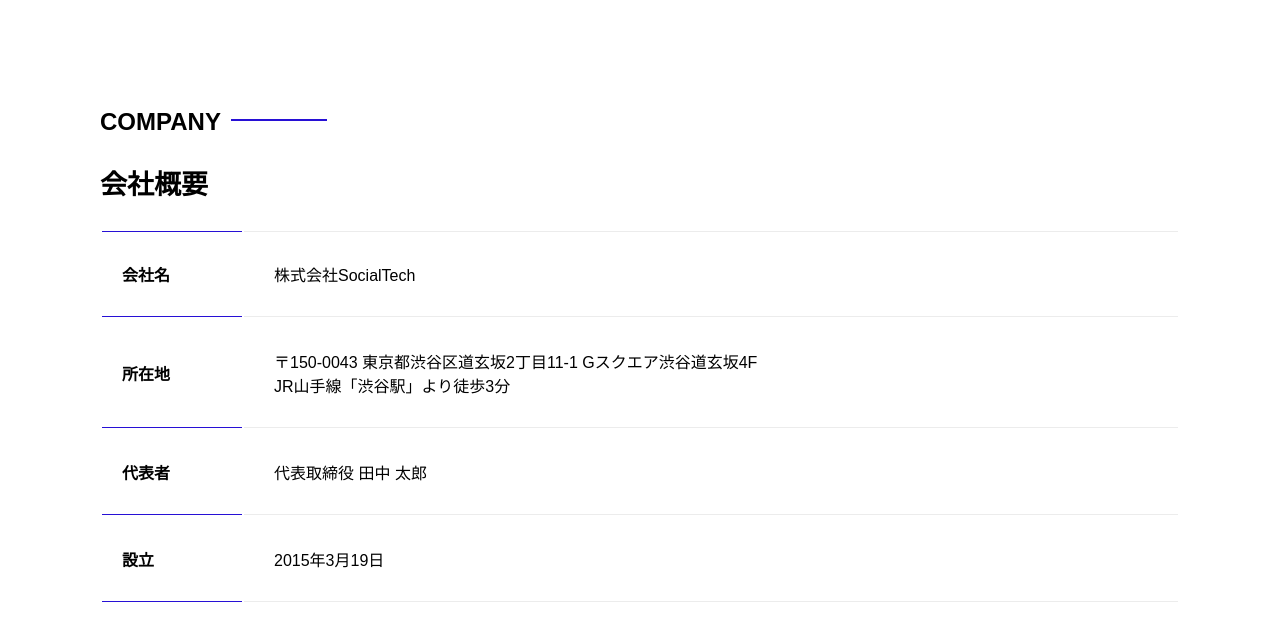
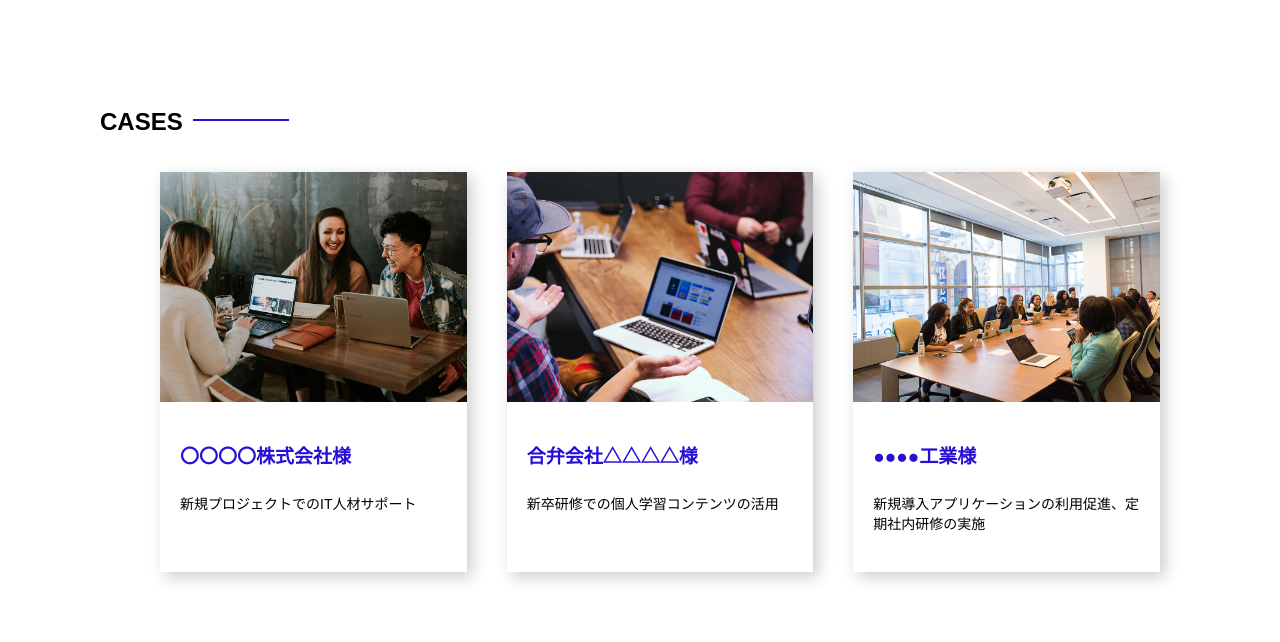
Before and after one commit to jts0816/html-css-advanced-kadai, a plain HTML site: page kadai_012/index.html in a window 1280 px wide. Shown: the part 5019-5661 px from the top of the page. Drawn offline with Linux system fonts and the light colour scheme; grey boxes are pictures that could not be loaded.

Commit message:
課題012をコミット

```diff
--- a/kadai_012/index.html
+++ b/kadai_012/index.html
@@ -297,7 +297,32 @@
           </div>
         </section>
         <!-- CASES -->
-
+        <section id="cases">
+          <h2 class="index-h2">CASES</h2>
+          <ul>
+            <li class="case-card">
+              <img class="case-img" src="images/index/case-1.png" alt="仲良く語り合う3人">
+              <div class="case-info">
+                <h4 class="case-name">〇〇〇〇株式会社様</h4>
+                <p class="case-content">新規プロジェクトでのIT人材サポート</p>
+              </div>
+            </li>
+            <li class="case-card">
+              <img class="case-img" src="images/index/case-2.png" alt="PCでコンテンツを見る">
+              <div class="case-info">
+                <h4 class="case-name">合弁会社△△△△様</h4>
+                <p class="case-content">新卒研修での個人学習コンテンツの活用</p>
+              </div>
+            </li>
+            <li class="case-card">
+              <img class="case-img" src="images/index/case-3.png" alt="社内研修中の会議室">
+              <div class="case-info">
+                <h4 class="case-name">●●●●工業様</h4>
+                <p class="case-content">新規導入アプリケーションの利用促進、定期社内研修の実施</p>
+              </div>
+            </li>
+          </ul>
+        </section>
         <!-- COMPANY -->
         <section id="company">
           <h2 class="index-h2">COMPANY</h2>
--- a/kadai_012/style.css
+++ b/kadai_012/style.css
@@ -305,7 +305,6 @@ h3 {
   color: #2710d5;
   font-size: 19px;
   margin: 80px 0 0 0;
-  Ï
 }
 
 .vision-box>span>h4::first-letter {
@@ -321,6 +320,22 @@ h3 {
   margin: 10px 0 0 0;
 }
 
+/* CASES */
+#cases {
+  width: 100%;
+  margin: 40px auto 40px auto;
+}
+
+#cases>ul {
+  display: flex;
+  list-style-type: none;
+}
+
+#cases>ul>li {
+	width: 33%;
+	margin: 20px;
+}
+
 /* 会社概要 */
 #company {
   margin: 80px auto 80px auto;
@@ -328,6 +343,29 @@ h3 {
 
 #company-table {
   width: 100%;
+}
+
+.case-card {
+  background-color: #fff;
+  min-height: 400px;
+  box-shadow: 5px 5px 15px rgba(0, 0, 0, 0.2);
+}
+
+.case-img {
+  width: 100%;
+}
+
+.case-info {
+  padding: 10px 20px;
+}
+
+.case-name {
+  color: #2710d5;
+  font-size: 19px;
+}
+
+.case-content {
+  font-size: 14px;
 }
 
 .tableheader {
```
